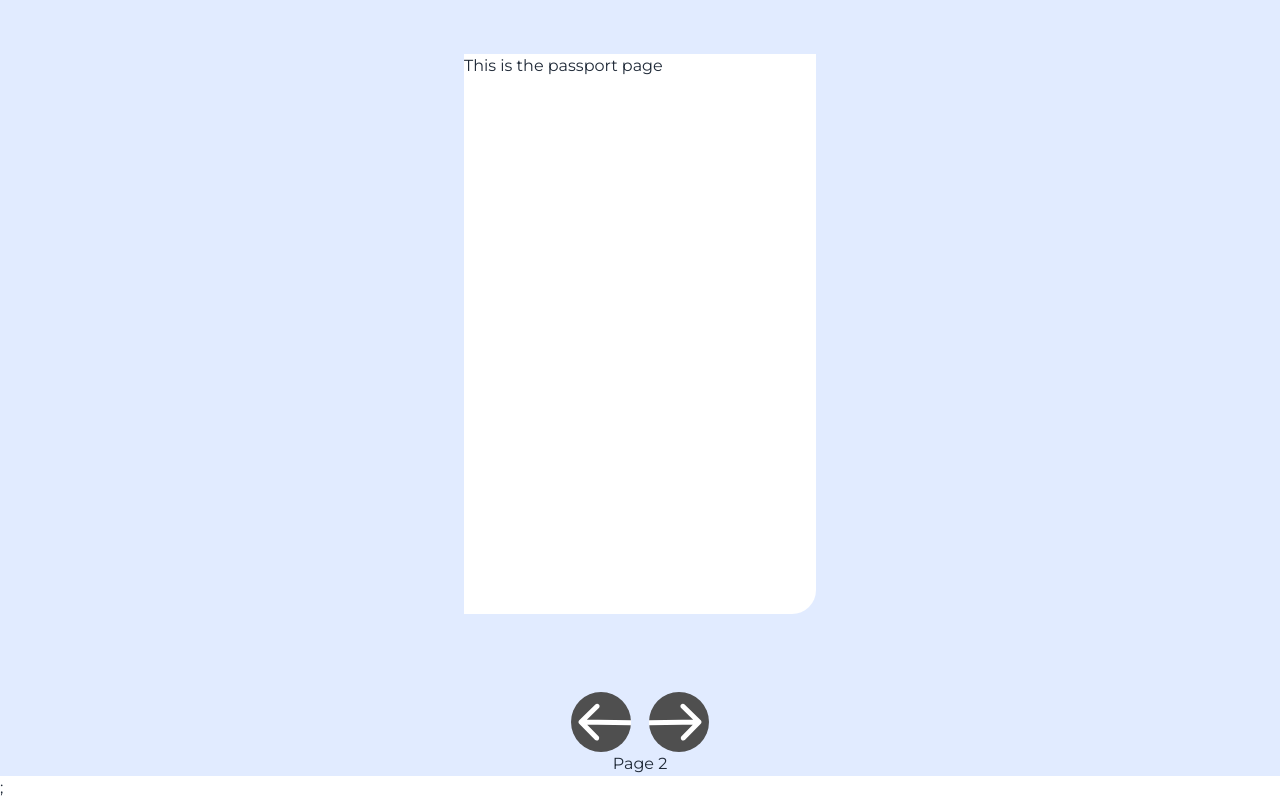
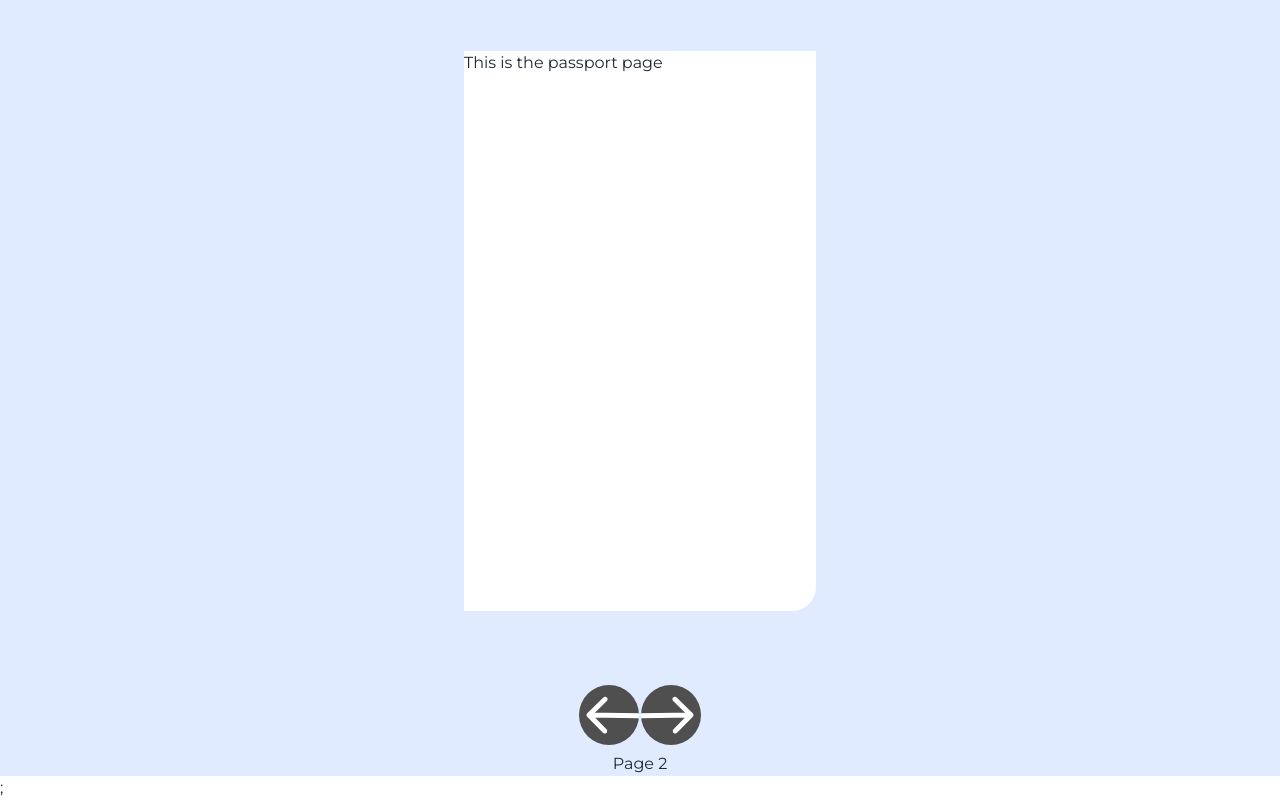
Before and after one commit to UoaWDCC/passport, a React (Vite) app in the folder web/: page /passport in a window 1280 px wide. Both pictures are taken after a click on the button 640 px from the left and 925 px from the top of the page. Shown: the part 203-1003 px from the top of the page. Built offline with nearby package versions, Linux system fonts and the light colour scheme.

Commit message:
Created react components for both buttons, and implemented onto /passport

```diff
--- /dev/null
+++ b/web/src/assets/LeftButton.tsx
@@ -0,0 +1,25 @@
+import React from "react";
+
+const LeftButton = () => (
+  <svg
+    width="61"
+    height="60"
+    viewBox="0 0 61 60"
+    fill="none"
+    xmlns="http://www.w3.org/2000/svg"
+  >
+    <circle
+      cx="30"
+      cy="30"
+      r="30"
+      transform="matrix(-1 0 0 1 60 0)"
+      fill="#4F4F4F"
+    />
+    <path
+      d="M8.20408 31.7454C7.24015 30.7569 7.26007 29.1741 8.24859 28.2101L24.3575 12.5018C25.346 11.5378 26.9288 11.5578 27.8928 12.5463C28.8567 13.5348 28.8368 15.1176 27.8483 16.0815L13.5292 30.0445L27.4922 44.3636C28.4561 45.3521 28.4362 46.9349 27.4477 47.8988C26.4592 48.8628 24.8764 48.8428 23.9124 47.8543L8.20408 31.7454ZM59.9685 33.1294L9.9625 32.4998L10.0254 27.5002L60.0315 28.1298L59.9685 33.1294Z"
+      fill="white"
+    />
+  </svg>
+);
+
+export default LeftButton;
--- /dev/null
+++ b/web/src/assets/RightButton.tsx
@@ -0,0 +1,19 @@
+import React from "react";
+
+const RightButton = () => (
+  <svg
+    width="61"
+    height="60"
+    viewBox="0 0 61 60"
+    fill="none"
+    xmlns="http://www.w3.org/2000/svg"
+  >
+    <circle cx="31" cy="30" r="30" fill="#4F4F4F" />
+    <path
+      d="M52.7959 31.7454C53.7599 30.7569 53.7399 29.1741 52.7514 28.2101L36.6425 12.5018C35.654 11.5378 34.0712 11.5578 33.1072 12.5463C32.1433 13.5348 32.1632 15.1176 33.1517 16.0815L47.4708 30.0445L33.5078 44.3636C32.5439 45.3521 32.5638 46.9349 33.5523 47.8988C34.5408 48.8628 36.1236 48.8428 37.0876 47.8543L52.7959 31.7454ZM1.03147 33.1294L51.0375 32.4998L50.9746 27.5002L0.968528 28.1298L1.03147 33.1294Z"
+      fill="white"
+    />
+  </svg>
+);
+
+export default RightButton;
--- a/web/src/pages/Passport.tsx
+++ b/web/src/pages/Passport.tsx
@@ -1,8 +1,9 @@
 import { useState } from "react";
 import PassportMain from "@components/PassportMain";
 import PassportPage from "@components/PassportPage";
-import { ReactComponent as LeftButton } from "../assets/LeftButton.svg";
-import { ReactComponent as RightButton } from "../assets/RightButton.svg";
+import LeftButton from "../assets/LeftButton.tsx";
+import RightButton from "../assets/RightButton.tsx";
+
 import "../styles/Passport.css";
 
 export default function Passport() {
@@ -33,16 +34,15 @@ export default function Passport() {
     <div className="background flex flex-col h-screen justify-center items-center ">
       <CurrentView />
 
-        {/* Display navigation buttons */}
-      <div className="text-black flex justify-center gap-4">
-        {/* Display arrows depending on the current page index */}
+      <div className="text-black">
+        {/* display arrows depending on the current page index */}
         {currentIndex > 0 && (
-          <button onClick={goToPreviousView} className="svg-button">
+          <button onClick={goToPreviousView}>
             <LeftButton />
           </button>
         )}
         {currentIndex < views.length - 1 && (
-          <button onClick={goToNextView} className="svg-button">
+          <button onClick={goToNextView}>
             <RightButton />
           </button>
         )}
```
Also changed, not shown: web/src/assets/LeftButton.svg (deleted), web/src/assets/RightButton.svg (deleted).
